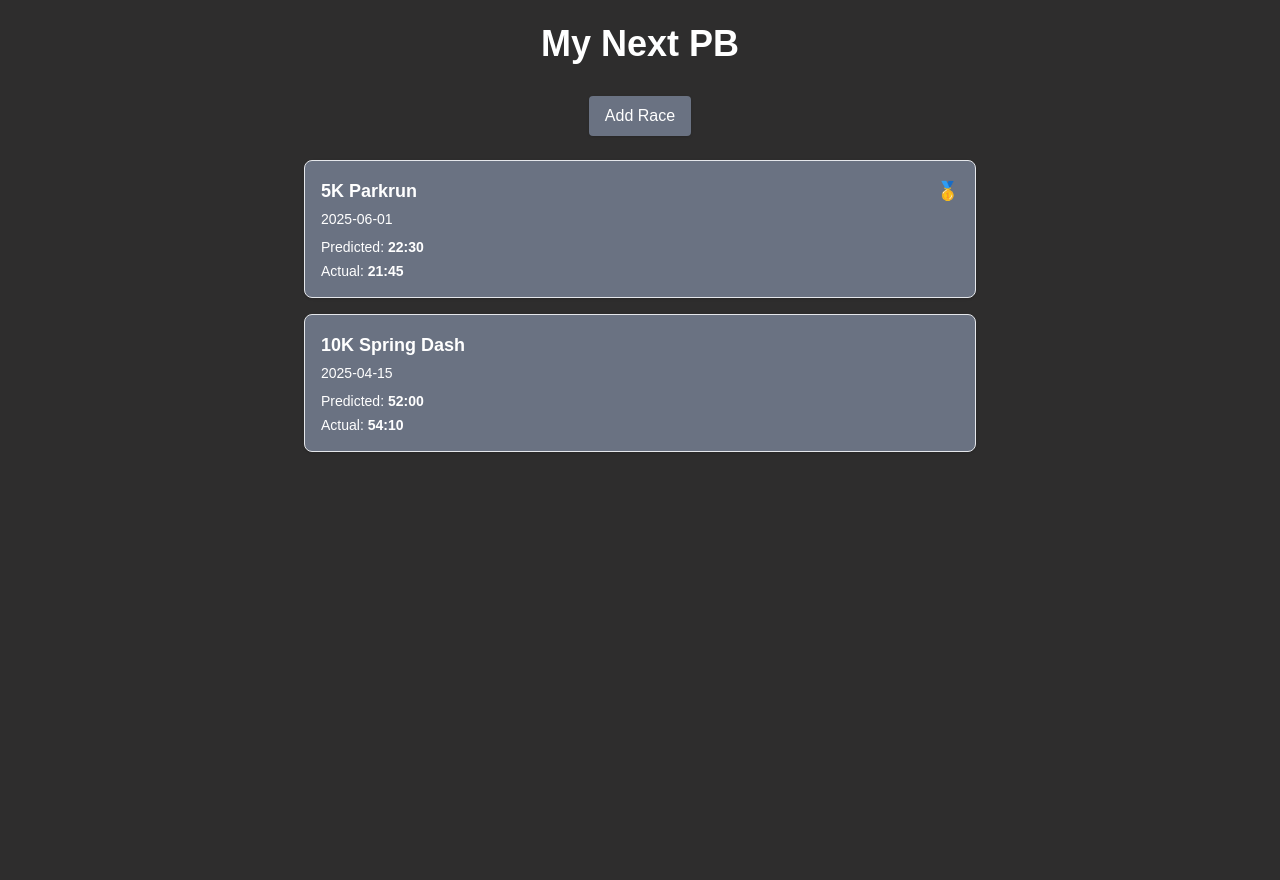
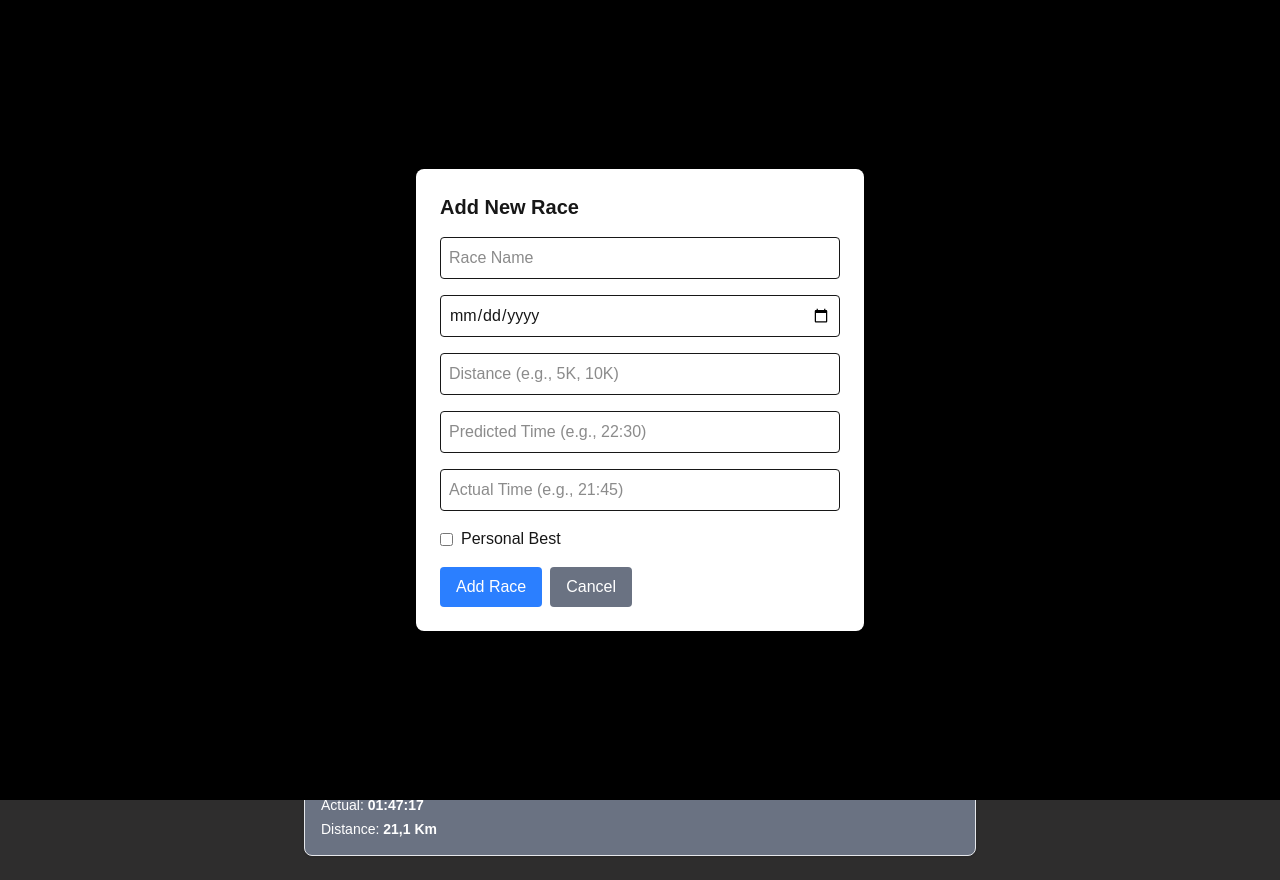
Before and after one commit to Oatre/my_next_pb, a Next.js app: page / in a window 1280 px wide. Both pictures are taken after a click on the button "Add Race". Before the commit the page ends 800 px from the top, so only its background shows below. Built offline with nearby package versions, Linux system fonts and the light colour scheme.

Commit message:
Added stuff

```diff
--- a/src/app/page.tsx
+++ b/src/app/page.tsx
@@ -1,7 +1,19 @@
+"use client";
+import { useState } from "react";
 import RaceCard from "@/components/RaceCard";
+import AddRaceForm from "@/components/AddRaceForm";
 import Link from "next/link";
+import { races } from "@/data/races";
 
 export default function Home() {
+  const [showForm, setShowForm] = useState(false);
+
+  const handleAddRace = (raceData: any) => {
+    console.log("New race:", raceData);
+    setShowForm(false);
+    // Todo: add logic to actually save the race data
+  };
+
   return (
     <main className="min-h-screen p-6">
       <h1 className="text-4xl font-bold text-center text-white mb-8">
@@ -9,31 +21,44 @@ export default function Home() {
       </h1>
 
       <div className="flex justify-center mb-6">
-        <button className="bg-gray-500 text-white px-4 py-2 rounded shadow hover:bg-gray-600">
+        <button
+          onClick={() => setShowForm(true)}
+          className="bg-gray-500 text-white px-4 py-2 rounded shadow hover:bg-gray-600"
+        >
           Add Race
         </button>
       </div>
 
+      {/* Modal for Add Race Form */}
+      {showForm && (
+        <div className="fixed inset-0 bg-black bg-opacity-50 flex items-center justify-center z-50">
+          <div className="bg-white p-6 rounded-lg max-w-md w-full mx-4">
+            <h2 className="text-xl font-bold mb-4">Add New Race</h2>
+            <AddRaceForm
+              onSubmit={handleAddRace}
+              onCancel={() => setShowForm(false)}
+            />
+          </div>
+        </div>
+      )}
+
       <section className="max-w-2xl mx-auto space-y-4">
-        <Link href="/race/5k-parkrun" className="block hover:opacity-90">
-          <RaceCard
-            raceName="5K Parkrun"
-            date="2025-06-01"
-            predictedTime="22:30"
-            actualTime="21:45"
-            isPB={true}
-          />
-        </Link>
-
-        <Link href="/race/10k-spring-dash" className="block hover:opacity-90">
-          <RaceCard
-            raceName="10K Spring Dash"
-            date="2025-04-15"
-            predictedTime="52:00"
-            actualTime="54:10"
-            isPB={false}
-          />
-        </Link>
+        {Object.entries(races).map(([slug, race]) => (
+          <Link
+            key={slug}
+            href={`/race/${slug}`}
+            className="block hover:opacity-90"
+          >
+            <RaceCard
+              raceName={race.raceName}
+              date={race.date}
+              raceDistance={race.raceDistance}
+              predictedTime={race.predictedTime}
+              actualTime={race.actualTime}
+              isPB={race.isPB}
+            />
+          </Link>
+        ))}
       </section>
     </main>
   );
--- /dev/null
+++ b/src/components/AddRaceForm.tsx
@@ -0,0 +1,108 @@
+'use client';
+import { useState } from 'react';
+
+type RaceFormData = {
+  raceName: string;
+  date: string;
+  raceDistance: string;
+  predictedTime: string;
+  actualTime: string;
+  isPB: boolean;
+  shoes: string;
+};
+
+type AddRaceFormProps = {
+  onSubmit: (data: RaceFormData) => void;
+  onCancel: () => void;
+};
+
+export default function AddRaceForm({ onSubmit, onCancel }: AddRaceFormProps) {
+  const [formData, setFormData] = useState<RaceFormData>({
+    raceName: '',
+    date: '',
+    raceDistance: '',
+    predictedTime: '',
+    actualTime: '',
+    isPB: false,
+    shoes: '',
+  });
+
+  const handleSubmit = (e: React.FormEvent) => {
+    e.preventDefault();
+    onSubmit(formData);
+  };
+
+  return (
+    <form onSubmit={handleSubmit} className="space-y-4">
+      <input
+        type="text"
+        placeholder="Race Name"
+        value={formData.raceName}
+        onChange={(e) => setFormData({...formData, raceName: e.target.value})}
+        className="w-full p-2 border rounded"
+        required
+      />
+
+      <input
+        type="date"
+        value={formData.date}
+        onChange={(e) => setFormData({...formData, date: e.target.value})}
+        className="w-full p-2 border rounded"
+        required
+      />
+
+      <input
+        type="text"
+        placeholder="Distance (e.g., 5K, 10K)"
+        value={formData.raceDistance}
+        onChange={(e) => setFormData({...formData, raceDistance: e.target.value})}
+        className="w-full p-2 border rounded"
+        required
+      />
+
+      <input
+        type="text"
+        placeholder="Predicted Time (e.g., 22:30)"
+        value={formData.predictedTime}
+        onChange={(e) => setFormData({...formData, predictedTime: e.target.value})}
+        className="w-full p-2 border rounded"
+        required
+      />
+
+      <input
+        type="text"
+        placeholder="Actual Time (e.g., 21:45)"
+        value={formData.actualTime}
+        onChange={(e) => setFormData({...formData, actualTime: e.target.value})}
+        className="w-full p-2 border rounded"
+        required
+      />
+
+      <label className="flex items-center">
+        <input
+          type="checkbox"
+          checked={formData.isPB}
+          onChange={(e) => setFormData({...formData, isPB: e.target.checked})}
+          className="mr-2"
+        />
+        Personal Best
+      </label>
+
+      <div className="flex gap-2">
+        <button
+          type="submit"
+          className="bg-blue-500 text-white px-4 py-2 rounded hover:bg-blue-600"
+        >
+          Add Race
+        </button>
+        <button
+          type="button"
+          onClick={onCancel}
+          className="bg-gray-500 text-white px-4 py-2 rounded hover:bg-gray-600"
+        >
+          Cancel
+        </button>
+      </div>
+    </form>
+  );
+}
--- a/src/components/RaceCard.tsx
+++ b/src/components/RaceCard.tsx
@@ -1,6 +1,7 @@
 type RaceCardProps = {
   raceName: string;
   date: string;
+  raceDistance: string;
   predictedTime: string;
   actualTime: string;
   isPB?: boolean;
@@ -9,6 +10,7 @@ type RaceCardProps = {
 export default function RaceCard({
   raceName,
   date,
+  raceDistance,
   predictedTime,
   actualTime,
   isPB = false,
@@ -27,6 +29,9 @@ export default function RaceCard({
         <p className="text-white">
           Actual: <strong>{actualTime}</strong>
         </p>
+        <p className="text-white">
+          Distance: <strong>{raceDistance}</strong>
+        </p>
       </div>
     </div>
   );
--- a/src/components/RaceDetails.tsx
+++ b/src/components/RaceDetails.tsx
@@ -1,8 +1,23 @@
+import { races } from "@/data/races";
+
 export default function RaceDetails(props: { slug: string }) {
+  const race = races[props.slug as keyof typeof races];
+
+  if (!race) {
+    return <div>Race not found</div>;
+  }
+
   return (
     <div>
-      <h1>Race Details for {props.slug}</h1>
-      {/* Add more details here */}
+      <h1 className="text-lg text-center font-bold text-white">
+        Race Details for {race.raceName}
+        <section className="max-w-2xl mx-auto space-y-4"></section>
+      </h1>
+      <div className="space-y-2 text-white">
+        <p>Date: {race.date}</p>
+        <p>Shoes: {race.shoes}</p>
+      </div>
     </div>
+
   );
 }
--- /dev/null
+++ b/src/data/races.ts
@@ -0,0 +1,48 @@
+export const races = {
+  "5k-parkrun": {
+    raceName: "5K Parkrun",
+    date: "01-06-2025",
+    raceDistance: "5 Km",
+    predictedTime: "22:30",
+    actualTime: "21:45",
+    isPB: true,
+    shoes: "Nike Alphafly 3",
+  },
+  "10k-spring-dash": {
+    raceName: "10K Spring Dash",
+    date: "07-05-2025",
+    raceDistance: "10 Km",
+    predictedTime: "52:00",
+    actualTime: "54:10",
+    isPB: false,
+    shoes: "Saucony Endorphin Pro 4",
+  },
+  "oslo-21k": {
+    raceName: "Oslo Half Marathon",
+    date: "21-09-2025",
+    raceDistance: "21,1 Km",
+    predictedTime: "01:55:00",
+    actualTime: "02:10:17",
+    isPB: false,
+    shoes: "Saucony Ride 17",
+  },
+  "trondheim-21k": {
+    raceName: "Trondheim Half Marathon",
+    date: "13-07-2025",
+    raceDistance: "21,1 Km",
+    predictedTime: "01:49:00",
+    actualTime: "01:47:17",
+    isPB: true,
+    shoes: "Saucony Ride 17",
+  },
+};
+
+export type Race = {
+  raceName: string;
+  date: string;
+  raceDistance: string;
+  predictedTime: string;
+  actualTime: string;
+  isPB: boolean;
+  shoes: string;
+};
```
Also changed, not shown: src/components/Modal.tsx (added).
